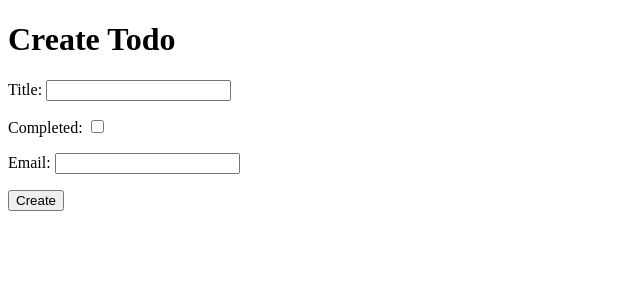
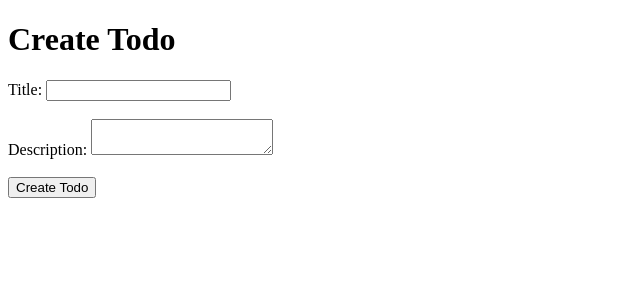
Before and after one commit to assofiejakobsson/the-king-of-chores, a Django app: template todo/templates/todo/create_todo.html in a window 1280 px wide. Shown: the top 300 px of the page, without its empty margins (0-640 px from the left). Run offline with Django 3.2, Linux system fonts and the light colour scheme; the template is opened without the code that fills it: values that come from a table or form of the project are taken from there, others are empty.

Commit message:
Updated the template create_todo.html.

```diff
--- a/todo/templates/todo/create_todo.html
+++ b/todo/templates/todo/create_todo.html
@@ -5,10 +5,13 @@
 </head>
 <body>
     <h1>Create Todo</h1>
-    <form method="POST">
+    <form method="post" action="/create_todo/">
         {% csrf_token %}
-        {{ form.as_p }}
-        <button type="submit">Create</button>
+        <label for="title">Title:</label>
+        <input type="text" id="title" name="title" required><br><br>
+        <label for="description">Description:</label>
+        <textarea id="description" name="description" required></textarea><br><br>
+        <input type="submit" value="Create Todo">
     </form>
 </body>
 </html>
```
